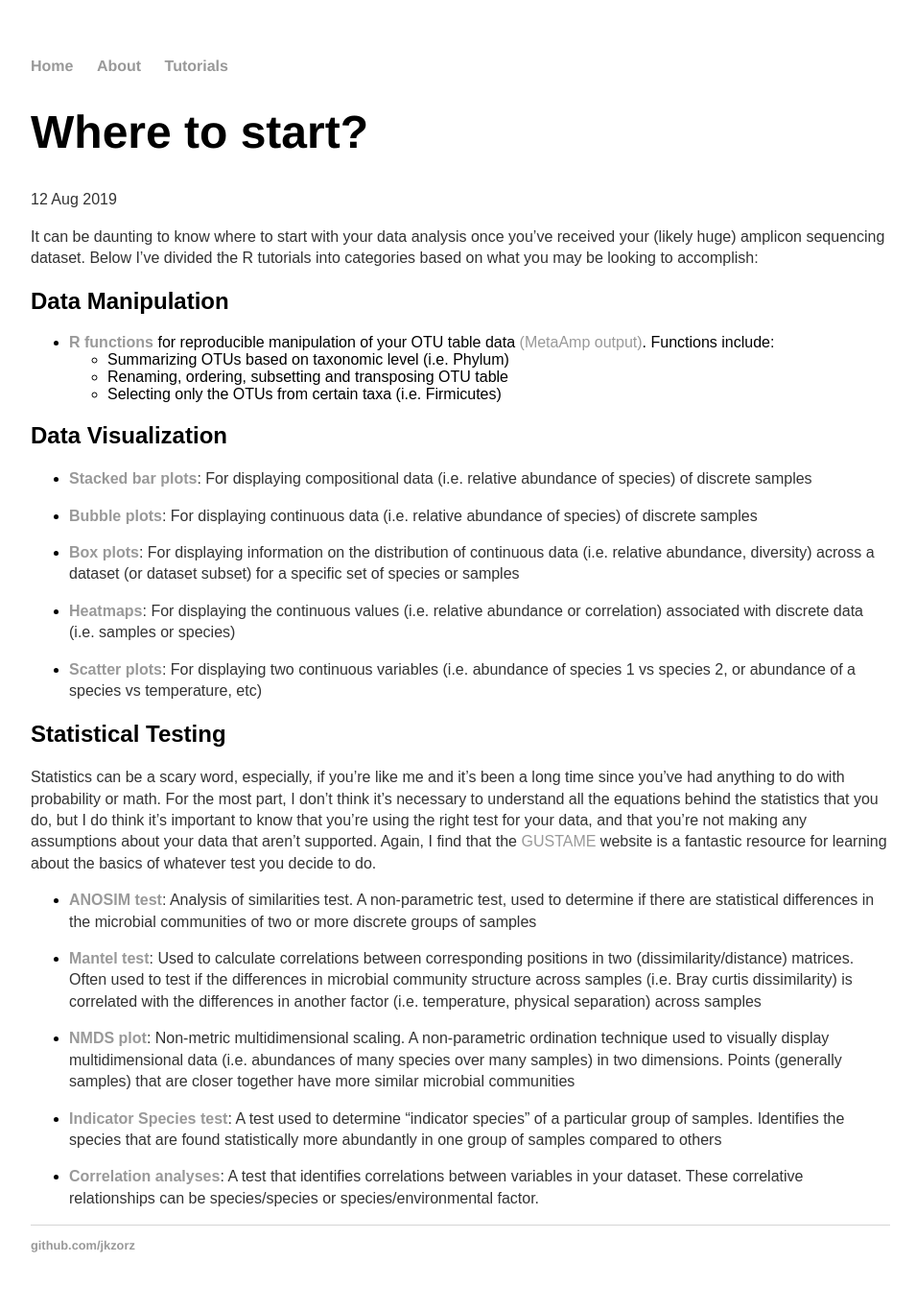
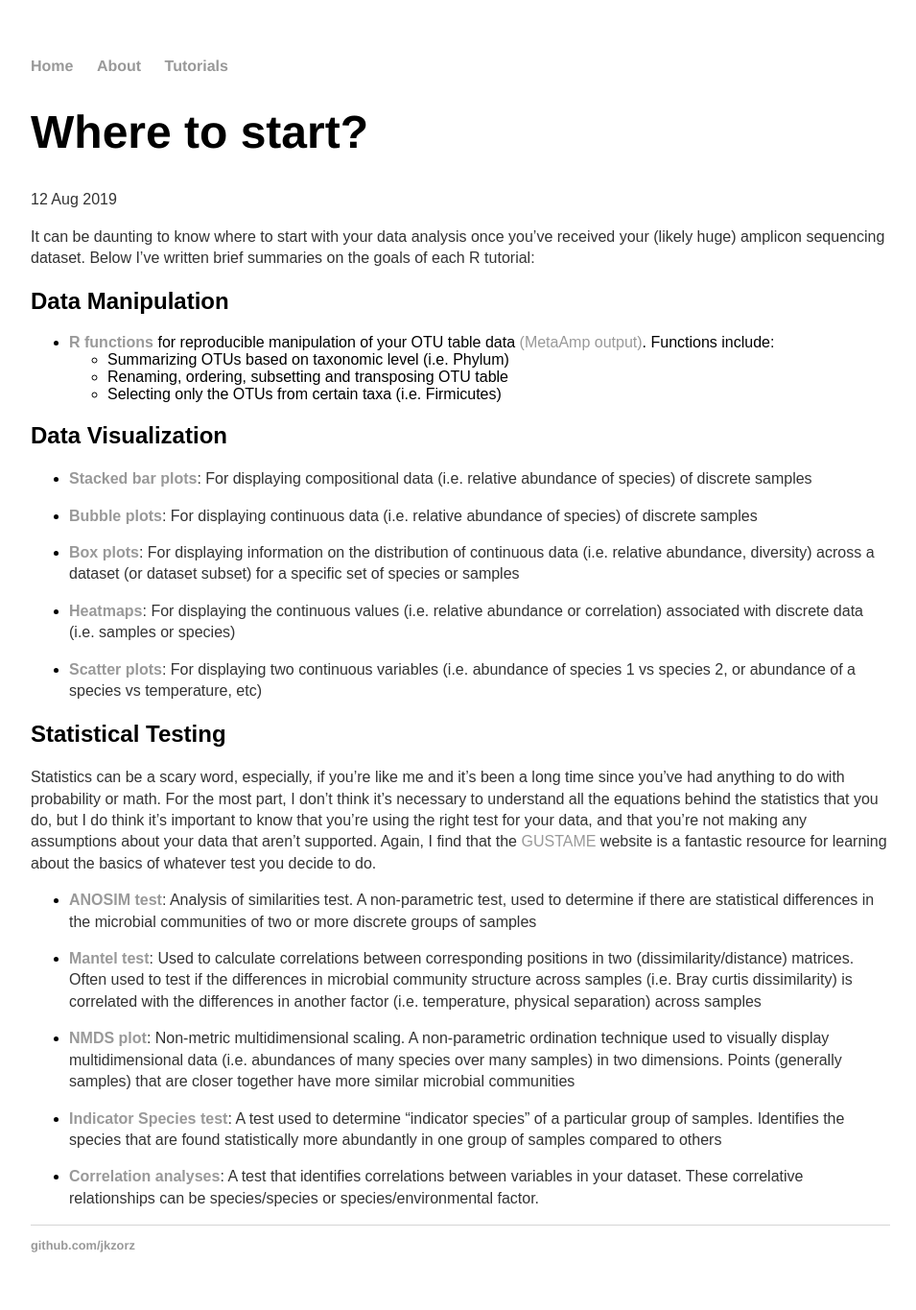
Before and after one commit to jkzorz/jkzorz.github.io, a Jekyll site: the page built from _posts/2019-07-04-Where-to-start.md, in a window 1280 px wide. Shown: the whole page at 96% size, without its empty margins (160-1115 px from the left). Built offline with Jekyll 4.4.1, drawn with Linux system fonts in a browser that asks for light colours.

Commit message:
Update 2019-07-04-Where-to-start.md

```diff
--- a/_posts/2019-07-04-Where-to-start.md
+++ b/_posts/2019-07-04-Where-to-start.md
@@ -5,7 +5,7 @@ date: 2019-08-12
 ---
 
 
-It can be daunting to know where to start with your data analysis once you've received your (likely huge) amplicon sequencing dataset. Below I've divided the R tutorials into categories based on what you may be looking to accomplish:
+It can be daunting to know where to start with your data analysis once you've received your (likely huge) amplicon sequencing dataset. Below I've written brief summaries on the goals of each R tutorial:
 
 ## Data Manipulation ##
 - **[R functions](https://jkzorz.github.io/2019/08/11/metaamp-r-functions.html)** for reproducible manipulation of your OTU table data [(MetaAmp output)](http://ebg.ucalgary.ca/metaamp/). Functions include:
```
